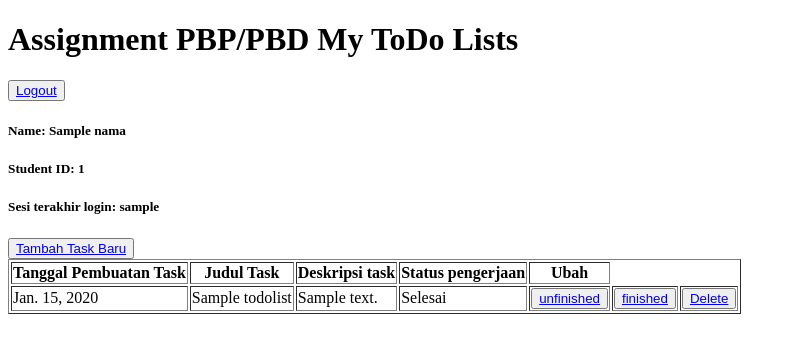
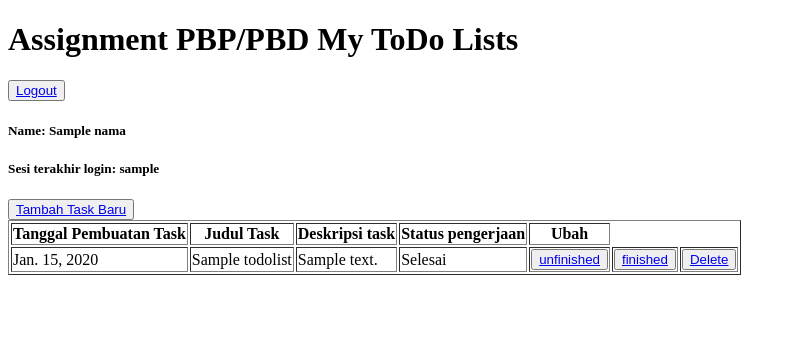
Before and after one commit to risalstrr/tugas-2-pbp-2022, a Django app: template todolist/templates/todolist.html in a window 1280 px wide. Shown: the top 353 px of the page, without its empty margins (0-796 px from the left). Run offline with Django 4.2, Linux system fonts and the light colour scheme; tables that the repository leaves empty hold one stand-in row (values such as "Sample post"); the template is opened without the code that fills it: values that come from a table or form of the project are taken from there, most other values are stand-ins (such as "Sample title", 1, 10 or a date in 2020).

Commit message:
delete unnecessary code

```diff
--- a/todolist/templates/todolist.html
+++ b/todolist/templates/todolist.html
@@ -4,7 +4,6 @@
 <button><a href="{% url 'todolist:logout' %}">Logout</a></button>
 
 <h5>Name: {{ nama }}</h5>
-<h5>Student ID: {{ studentId }}</h5>
 <h5>Sesi terakhir login: {{ last_login }}</h5>
 
 <button>
```
